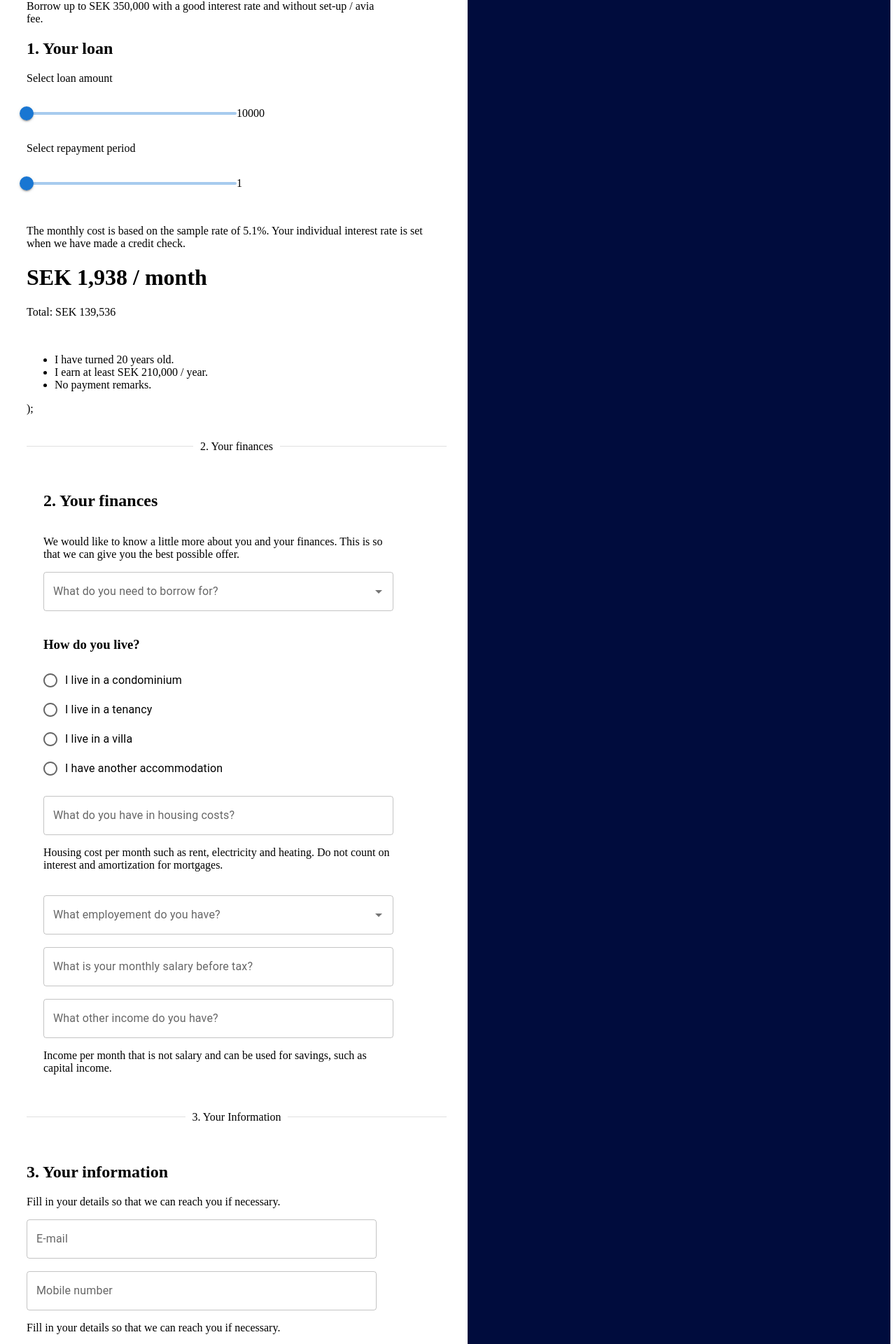
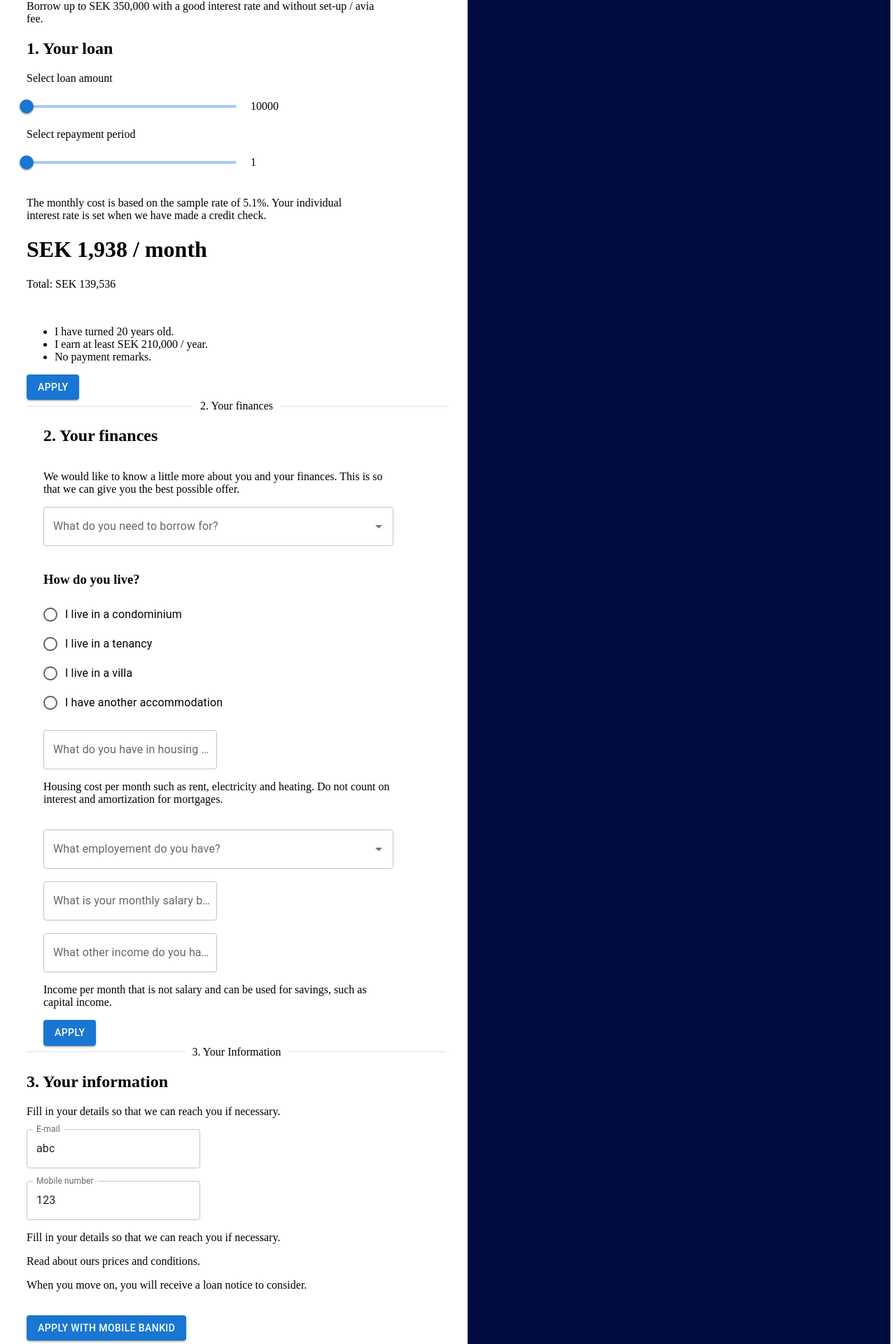
Before and after one commit to mohsinjk/esg-tool, a React (Create React App) app: page / in a window 1280 px wide. Shown: the part 118-2038 px from the top of the page at 70% size. Built offline with nearby package versions, Linux system fonts and the light colour scheme.

Commit message:
Value stored in states

```diff
--- a/src/Components/button.js
+++ /dev/null
@@ -1,12 +0,0 @@
-import { Button } from "@mui/material";
-import React from "react";
-
-function button(props) {
-  return (
-    <div>
-      <Button variant="contained">{props.name}</Button>
-    </div>
-  );
-}
-
-export default button;
--- a/src/Components/finance.js
+++ b/src/Components/finance.js
@@ -1,11 +1,11 @@
 import React from "react";
-import { Container } from "@mui/material";
+import { Container, TextField } from "@mui/material";
 import Radio from "@mui/material/Radio";
+import { Button } from "@mui/material";
 import RadioGroup from "@mui/material/RadioGroup";
 import FormControlLabel from "@mui/material/FormControlLabel";
 import FormControl from "@mui/material/FormControl";
 import Dropdown from "./dropDown";
-import Input from "./textField";
 import financeData from "../store/finance.json";
 import "../styling/finance.scss";
 
@@ -25,6 +25,9 @@ function Finance() {
     { label: "Pensioner" },
     { label: "Not employed" },
   ];
+  function financeInfo() {
+    console.log("Finance");
+  }
   return (
     <Container>
       <div>
@@ -68,7 +71,7 @@ function Finance() {
       </div>
       <br />
       <div>
-        <Input label="What do you have in housing costs?" />
+        <TextField label="What do you have in housing costs?" />
 
         <br />
       </div>
@@ -84,15 +87,18 @@ function Finance() {
       </div>
       <br />
       <div>
-        <Input label="What is your monthly salary before tax?" />
+        <TextField label="What is your monthly salary before tax?" />
       </div>
       <br />
       <div>
-        <Input label="What other income do you have?" />
+        <TextField label="What other income do you have?" />
       </div>
       <div className="financeParagraph">
         <p>{financeData.ThirdParagraph}</p>
       </div>
+      <Button variant="contained" onClick={financeInfo}>
+        Apply
+      </Button>
     </Container>
   );
 }
--- a/src/Components/info.js
+++ b/src/Components/info.js
@@ -1,10 +1,26 @@
-import React from "react";
-import Input from "./textField";
-import Button from "./button";
+import React, { useState } from "react";
+import { Button } from "@mui/material";
+import TextField from "@mui/material/TextField";
 import infoData from "../store/info.json";
 import "../styling/info.scss";
 
 function Info() {
+  const [state, setState] = useState({
+    email: "abc",
+    phoneNo: "123",
+  });
+
+  function handleChange(evt) {
+    const value = evt.target.value;
+    setState({
+      ...state,
+      [evt.target.name]: value,
+    });
+  }
+
+  function saveApplication() {
+    console.log("save application", state);
+  }
   return (
     <container>
       <div>
@@ -14,13 +30,22 @@ function Info() {
         <p>{infoData.Paragraph}</p>
       </div>
       <div>
-        <Input label="E-mail" />
-
+        <TextField
+          name="email"
+          value={state.email}
+          onChange={handleChange}
+          label="E-mail"
+        />
         <br />
       </div>
       <br />
       <div>
-        <Input label="Mobile number" />
+        <TextField
+          name="phoneNo"
+          value={state.phoneNo}
+          onChange={handleChange}
+          label="Mobile number"
+        />
 
         <br />
       </div>
@@ -33,7 +58,9 @@ function Info() {
       </div>
       <br />
       <div>
-        <Button name="Apply with mobile BANKID" />
+        <Button variant="contained" onClick={saveApplication}>
+          Apply with mobile BANKID
+        </Button>
       </div>
       <div className="infoParagraph">
         <p>{infoData.FifthParagraph}</p>
--- a/src/Components/loan.js
+++ b/src/Components/loan.js
@@ -1,17 +1,29 @@
-import React from "react";
+import React, { useState } from "react";
 import Slider from "@mui/material/Slider";
+import { Button } from "@mui/material";
 import loanData from "../store/loan.json";
 import "../styling/loan.scss";
-import { useQuery } from "react-query";
 
-function Loan(props) {
-  const [value, setValue] = React.useState(10000);
-  const [valuepayment, setValuePayment] = React.useState(1);
+function Loan() {
+  const [state, setState] = useState({
+    amount: 10000,
+    period: 1,
+  });
 
+  function handleChange(evt) {
+    const value = evt.target.value;
+    setState({
+      ...state,
+      [evt.target.name]: value,
+    });
+  }
+
+  function loanType() {
+    console.log("Loan type", state);
+  }
   return (
+    <div className="loan">
       <div>
-      <div>
-        <div className="loanParagrapgh">
         <p>{loanData.paragraph}</p>
       </div>
       <div>
@@ -23,14 +35,14 @@ function Loan(props) {
       <div className="slider">
         <Slider
           sx={{ width: 300 }}
-            defaultValue={10000}
           valueLabelDisplay="auto"
-            step={5000}
-            onChange={(e) => setValue(e.target.value)}
+          step={10000}
           min={10000}
           max={350000}
+          onChange={handleChange}
+          name="amount"
         />
-          <p>{value}</p>
+        <div className="value">{state.amount}</div>
       </div>
       <div>
         <p>{loanData.selectPeriod}</p>
@@ -38,14 +50,14 @@ function Loan(props) {
       <div className="slider">
         <Slider
           sx={{ width: 300 }}
-            defaultValue={1}
           valueLabelDisplay="auto"
           step={1}
-            onChange={(e) => setValuePayment(e.target.value)}
           min={1}
           max={10}
+          onChange={handleChange}
+          name="period"
         />
-          <p>{valuepayment}</p>
+        <div className="value">{state.period}</div>
       </div>
       <br />
       <div>
@@ -61,8 +73,9 @@ function Loan(props) {
           <li>{loanData.thirdCondition}</li>
         </ul>
       </div>
-      </div>
-      );
+      <Button variant="contained" onClick={loanType}>
+        Apply
+      </Button>
     </div>
   );
 }
--- a/src/Components/textField.js
+++ /dev/null
@@ -1,17 +0,0 @@
-import React from "react";
-import TextField from "@mui/material/TextField";
-
-function Input(props) {
-  const { label } = props;
-  return (
-    <TextField
-      sx={{
-        width: 500,
-        maxWidth: "100%",
-      }}
-      fullWidth
-      label={label}
-    />
-  );
-}
-export default Input;
--- a/src/styling/loan.scss
+++ b/src/styling/loan.scss
@@ -1,10 +1,13 @@
-.loanParagrapgh {
+.loan {
   p {
     color: rgb(0, 0, 0);
   }
   width: 500px;
+  .slider {
+    display: flex;
+    align-items: center;
+    .value {
+      padding-left: 20px;
+    }
+  }
 }
-.slider {
-  display: flex;
-  align-items: center;
-}
```
Also changed, not shown: src/App.js (+0 -8 lines). Lines whose indentation alone changed are shown as unchanged.
